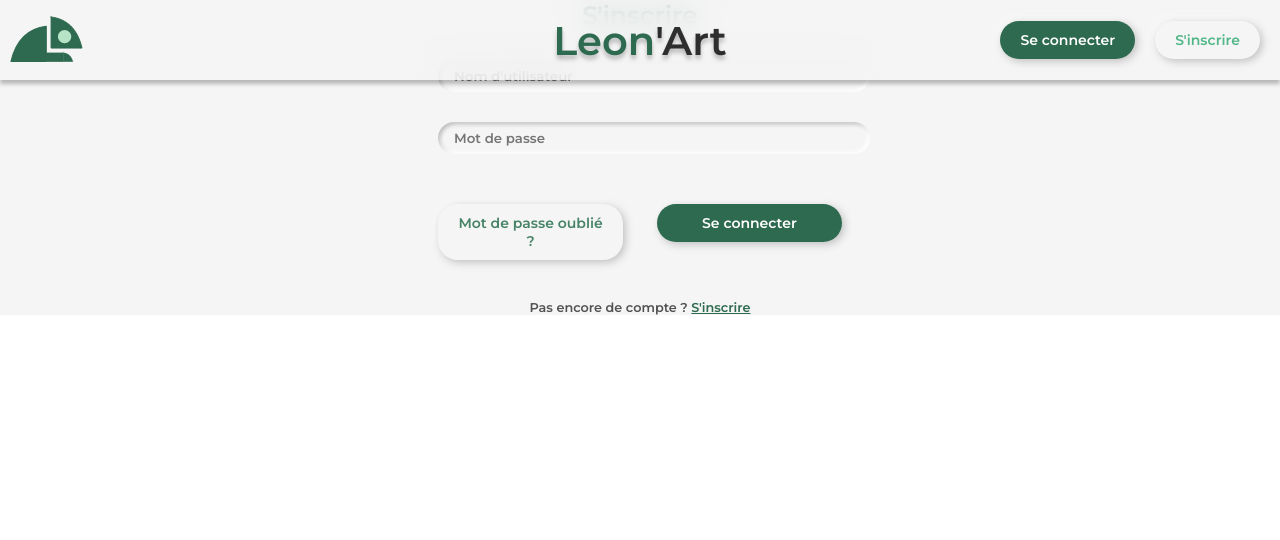
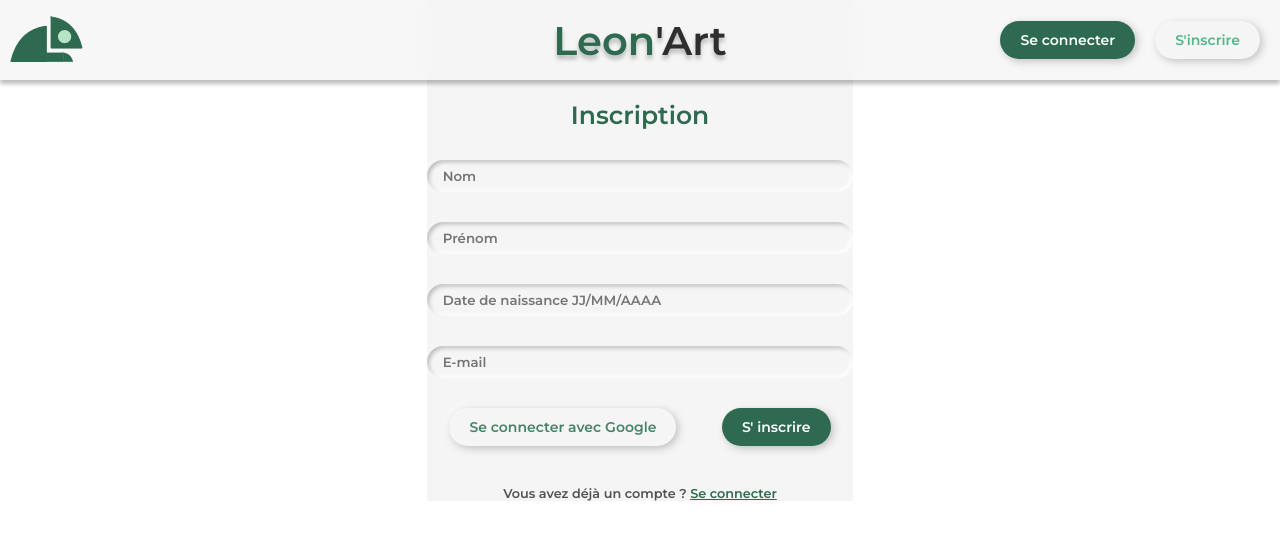
Before and after one commit to Leon-Art-EIP/mvp-leonart.github.io, a React (Create React App) app: page /register in a window 1280 px wide. Shown: the top 540 px of the page. Built offline with nearby package versions, Linux system fonts and the light colour scheme.

Commit message:
[UPD] register page

```diff
--- a/src/Pages/Register/Register.tsx
+++ b/src/Pages/Register/Register.tsx
@@ -4,29 +4,35 @@ import styled from "styled-components";
 
 export default function Register() {
   return (
+    <FullRow align="middle" justify="center">
+      <StyledCol span={8}>
         <ConnexionRow align="middle" justify="center">
-      <CenteredDiv>
-        <Title>S'inscrire</Title>
-        <FullInput placeholder="Nom d'utilisateur"></FullInput>
-        <FullInput placeholder="Mot de passe"></FullInput>
-        <FullRow>
+          <Title>Inscription</Title>
+          <FullInput placeholder="Nom"></FullInput>
+          <FullInput placeholder="Prénom"></FullInput>
+          <FullInput placeholder="Date de naissance JJ/MM/AAAA"></FullInput>
+          <FullInput placeholder="E-mail"></FullInput>
+          <StyledButton color="#468367" background="#F5F5F5">Se connecter avec Google</StyledButton>
+          <StyledButton color="#FFFFFF" background="#2D6A4F">S' inscrire</StyledButton>
+          {/* <FullRow>
             <Col span={11}>
               <HalfButton color="#468367" background="#F5F5F5">
-              Mot de passe oublié ?
+                Se connecter avec Google
               </HalfButton>
             </Col>
             <Col flex="auto"></Col>
             <Col span={11}>
               <HalfButton color="#FFFFFF" background="#2D6A4F">
-              Se connecter
+                S' inscrire
               </HalfButton>
             </Col>
+          </FullRow> */}
+          <StyledDiv>
+            Vous avez déjà un compte ? <StyledLink to="/login">Se connecter</StyledLink>
+          </StyledDiv>
+        </ConnexionRow>
+      </StyledCol>
     </FullRow>
-        <StyledDiv>
-          Pas encore de compte ? <StyledLink to="/login">S'inscrire</StyledLink>
-        </StyledDiv>
-      </CenteredDiv>
-    </ConnexionRow>
   );
 }
 
@@ -62,6 +68,7 @@ const Title = styled.div`
   font-size: 25px;
   text-align: center;
   margin-bottom: 30px;
+  margin-top: 100px;
 `;
 
 const FullInput = styled.input`
@@ -85,9 +92,23 @@ const FullInput = styled.input`
   }
 `;
 
-const HalfButton = styled.div<{ color: string; background: string }>`
+const ConnexionRow = styled(Row)`
+  position: relative;
+  height: 100%;
+  width: 100%;
+  pargin-top = 100px;
+  background: #f5f5f5;
+`;
+
+const StyledCol = styled(Col)`
+  min-height: 100%;
+  width: 100%;
+`;
+
+const StyledButton = styled.div<{ color: string; background: string }>`
   font-family: "Montserrat", sans-serif;
   padding: 10px 20px;
+  margin-right: 20px;
   background: ${(props) => props.background};
   color: ${(props) => props.color};
   border-radius: 20px;
@@ -100,14 +121,7 @@ const HalfButton = styled.div<{ color: string; background: string }>`
       drop-shadow(-1px -1px 1px #ffffff);
   }
   text-align: center;
-  font-weight: 400;
-  margin-top: 20px;
+  margin-left: auto;
+  margin-right: auto;
+  width = 100%;
 `;
-
-const ConnexionRow = styled(Row)`
-  height: 100%;
-  width: 100%;
-  background: #f5f5f5;
-`;
-
-const CenteredDiv = styled.div``;
```
Lines whose indentation alone changed are shown as unchanged.
